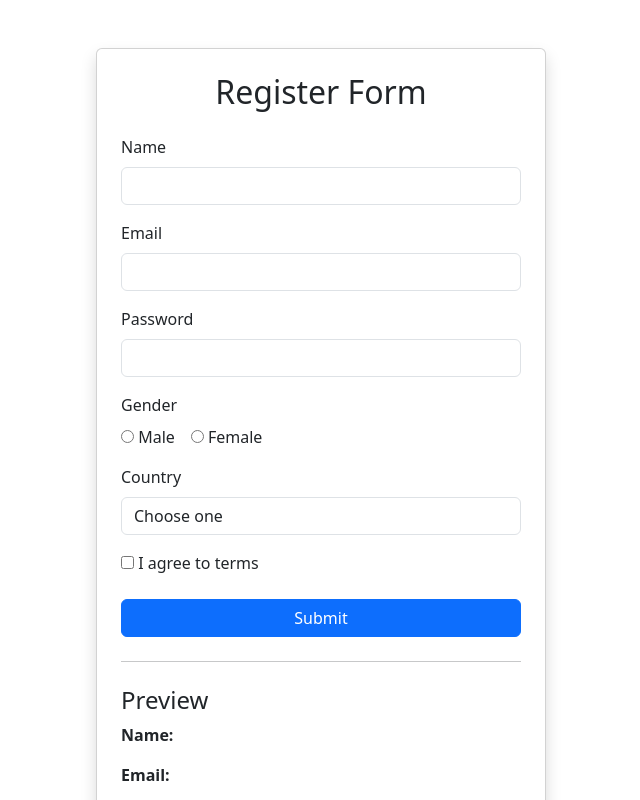
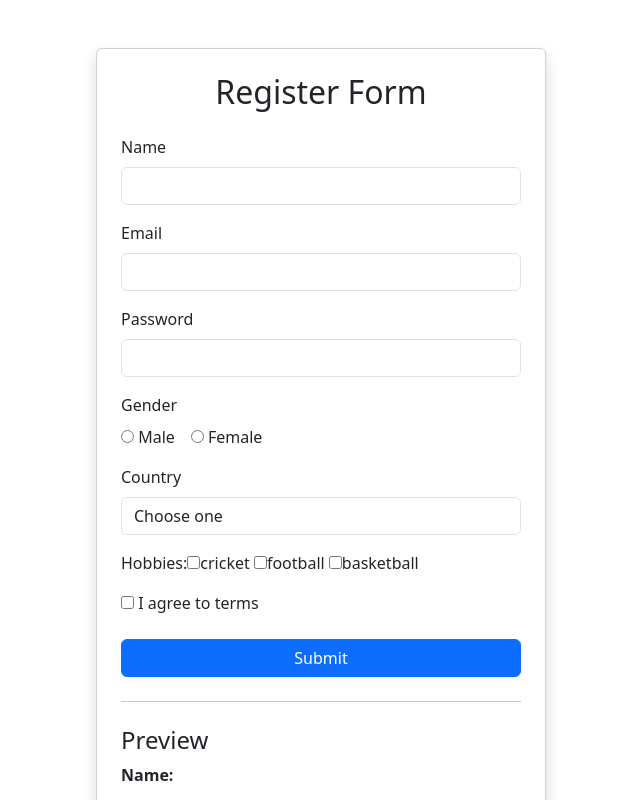
Before and after one commit to om-jasoliya91/vuedemo, a Vue app: page /register in a window 1280 px wide. Shown: the top 800 px of the page, without its empty margins (319-959 px from the left). Built offline with nearby package versions, Linux system fonts and the light colour scheme.

Commit message:
how checkbox work

```diff
--- a/src/components/viewfile/RegisterView.vue
+++ b/src/components/viewfile/RegisterView.vue
@@ -19,6 +19,7 @@ const country = ref('')
 // loader state
 const loading = ref(false)
 
+const hobbies = ref([])
 // SIMPLE VALIDATION
 
 // store error messages
@@ -28,6 +29,7 @@ const errors = ref({
   password: '',
   gender: '',
   country: '',
+  hobbies: '',
 })
 
 // simple validation function
@@ -35,7 +37,7 @@ function simpleValidate() {
   let valid = true
 
   // reset previous errors
-  errors.value = { name: '', email: '', password: '', gender: '', country: '' }
+  errors.value = { name: '', email: '', password: '', gender: '', country: '', hobbies: '' }
 
   // name validation
   if (!name.value) {
@@ -64,6 +66,11 @@ function simpleValidate() {
   // select validation (must pick a country)
   if (!country.value) {
     errors.value.country = 'Please choose a country'
+    valid = false
+  }
+
+  if (!hobbies.value) {
+    errors.value.hobbies = 'Please choose atleast 1 checkbox'
     valid = false
   }
 
@@ -165,7 +172,13 @@ async function handleSubmit() {
 
           <small class="text-danger">{{ errors.country }}</small>
         </div>
-
+        <!-- Hobbies->cricket,football,basketball -->
+        <div class="mb-3">
+          <label for="form-label">Hobbies:</label>
+          <input type="checkbox" value="cricket" v-model="hobbies" />cricket
+          <input type="checkbox" value="football" v-model="hobbies" />football
+          <input type="checkbox" value="basketball" v-model="hobbies" />basketball
+        </div>
         <!-- CHECKBOX: AGREE TERMS -->
         <div class="mb-4">
           <!-- v-model returns true/false -->
@@ -192,6 +205,7 @@ async function handleSubmit() {
       <p><strong>Gender:</strong> {{ gender }}</p>
       <p><strong>Country:</strong> {{ country }}</p>
       <p><strong>Agreed:</strong> {{ agree }}</p>
+      <p><strong>Hobbie:</strong>{{ hobbies }}</p>
     </div>
   </div>
 </template>
```
